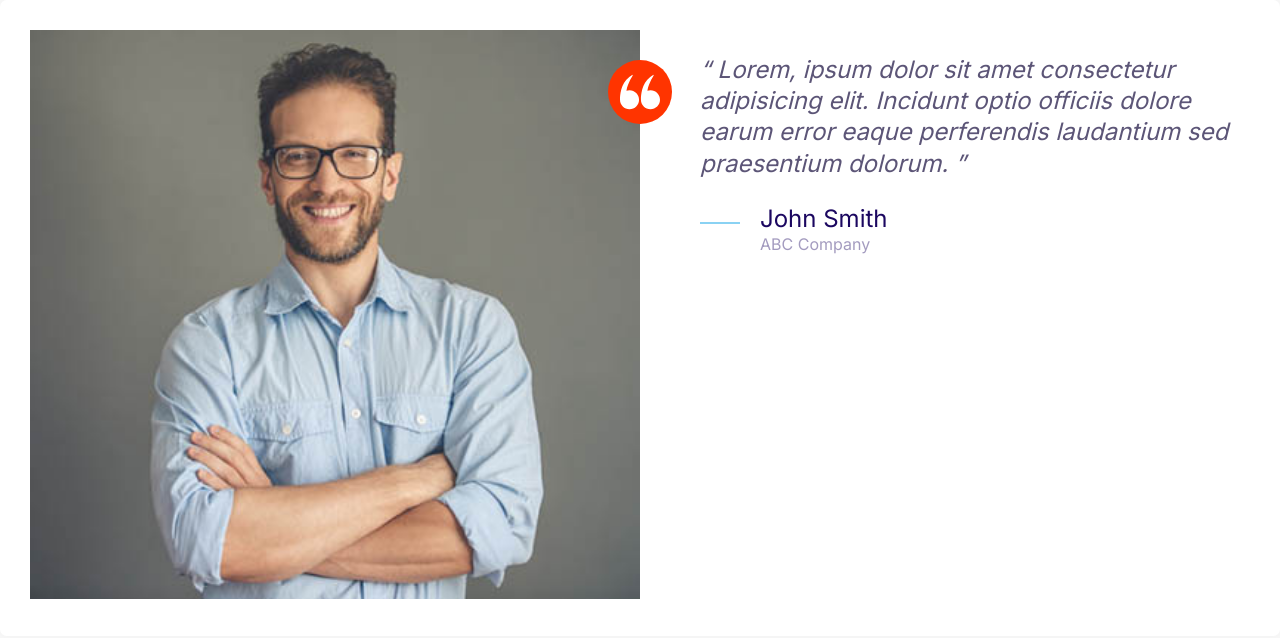
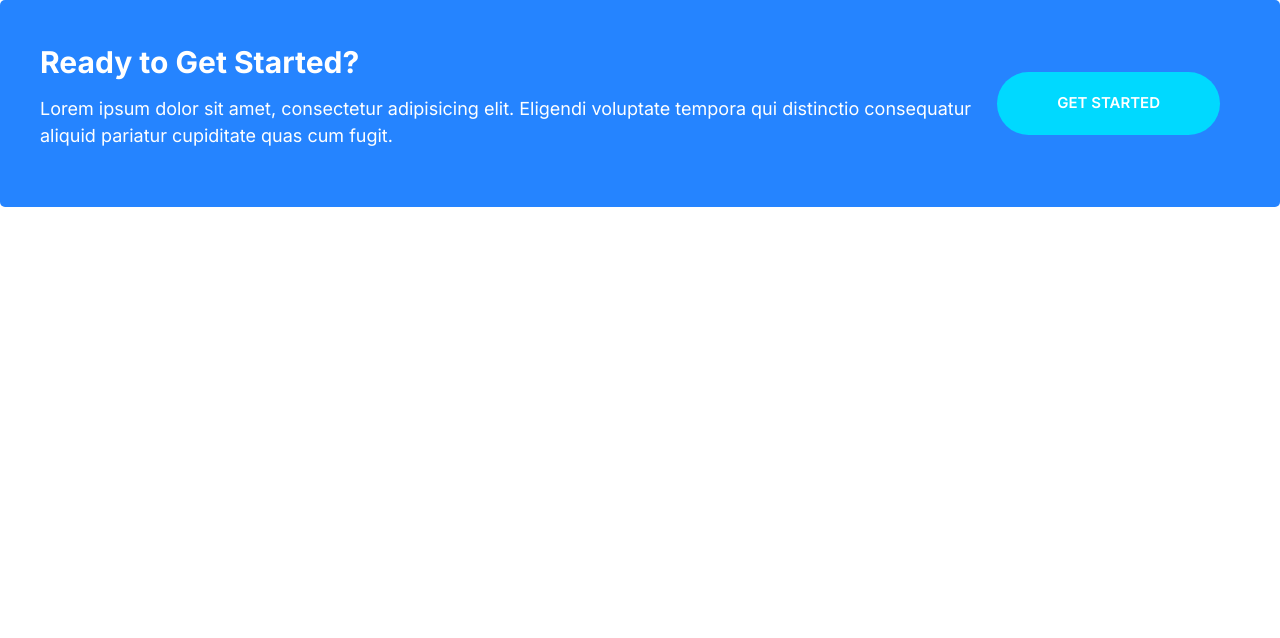
Before and after one commit to sabry-awad97/Sabrify, a website built with Vite: page index.html in a window 1280 px wide. Built offline with nearby package versions, Linux system fonts and the light colour scheme.

Commit message:
Define callouts

```diff
--- a/index.html
+++ b/index.html
@@ -7,36 +7,17 @@
     <title>Sabrify</title>
   </head>
   <body>
-    <div class="card testimonial">
+    <div class="callout callout--primary">
       <div class="grid grid--1x2">
-        <div class="testimonial__image">
-          <img src="images/testimonial.jpg" alt="A happy, smiling customer" />
-          <span class="icon-container icon-container--accent">
-            <svg class="icon icon--white icon--small">
-              <use xlink:href="images/sprite.svg#quotes"></use>
-            </svg>
-          </span>
+        <div class="callout__content">
+          <h2 class="callout__heading">Ready to Get Started?</h2>
+          <p>
+            Lorem ipsum dolor sit amet, consectetur adipisicing elit. Eligendi
+            voluptate tempora qui distinctio consequatur aliquid pariatur
+            cupiditate quas cum fugit.
+          </p>
         </div>
-        <blockquote class="quote">
-          <p class="quote__text">
-            Lorem, ipsum dolor sit amet consectetur adipisicing elit. Incidunt
-            optio officiis dolore earum error eaque perferendis laudantium sed
-            praesentium dolorum.
-          </p>
-          <footer>
-            <div class="media">
-              <div class="media__image">
-                <svg class="icon icon--primary quote__line">
-                  <use xlink:href="images/sprite.svg#line"></use>
-                </svg>
-              </div>
-              <div class="media__body">
-                <h3 class="media__title quote__author">John Smith</h3>
-                <p class="quote__organization">ABC Company</p>
-              </div>
-            </div>
-          </footer>
-        </blockquote>
+        <a href="#" class="btn btn--secondary btn--stretched">Get Started</a>
       </div>
     </div>
 
--- a/src/css/style.scss
+++ b/src/css/style.scss
@@ -245,6 +245,11 @@ a {
 .btn--outline:hover {
   background: var(--color-headings);
   color: #fff;
+}
+
+.btn--stretched {
+  padding-left: 6rem;
+  padding-right: 6rem;
 }
 
 .btn--block {
@@ -499,3 +504,44 @@ a {
     margin-right: 0;
   }
 }
+
+/* Callouts */
+.callout {
+  padding: 4rem;
+  border-radius: 5px;
+}
+
+.callout--primary {
+  background: var(--color-primary);
+  color: #fff;
+}
+
+.callout__heading {
+  color: #fff;
+  margin-top: 0;
+  font-size: 3rem;
+}
+
+.callout .btn {
+  justify-self: center;
+  align-self: center;
+}
+
+.callout__content {
+  text-align: center;
+}
+
+@media screen and (min-width: 768px) {
+  .callout .grid--1x2 {
+    grid-template-columns: 1fr auto;
+  }
+
+  .callout__content {
+    text-align: left;
+  }
+
+  .callout .btn {
+    justify-self: start;
+    margin: 0 2rem;
+  }
+}
```
Also changed, not shown: src/components/callouts.html (added, +13 -0 lines).
